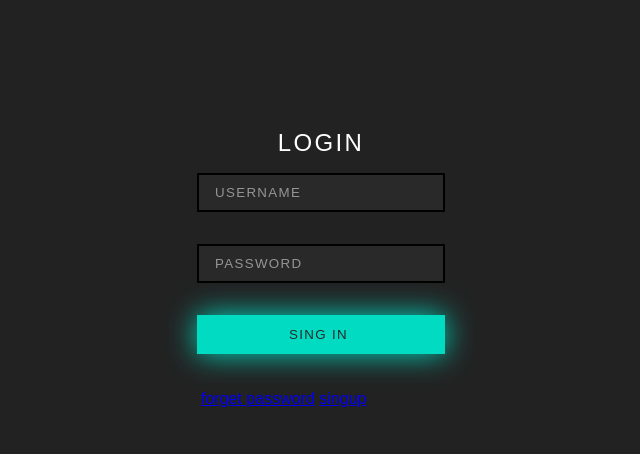
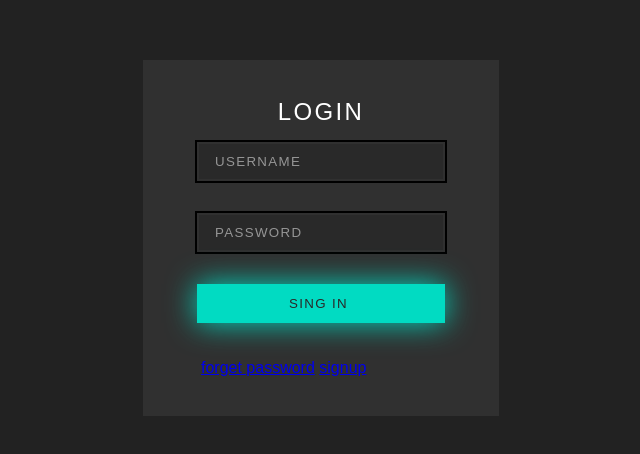
Before and after one commit to lguimorais/tela_login, a plain HTML site: page index.html in a window 1280 px wide. Shown: the part 162-616 px from the top of the page, without its empty margins (319-959 px from the left). Drawn offline with Linux system fonts and the light colour scheme.

Commit message:
consertos

```diff
--- a/index.html
+++ b/index.html
@@ -1,6 +1,13 @@
+<!DOCTYPE html>
+<html lang="en">
+<head>
+    <meta charset="UTF-8">
+    <meta name="viewport" content="width=device-width, initial-scale=1.0">
+    <title>Document</title>
+</head>
 <body>
     <div class="box">
-        <form >
+        <form>
             <h2>login</h2>
             <div class="inputBx">
                 <span></span>
@@ -16,9 +23,10 @@
             </div>
             <div class="group">
               <a href="#">forget password</a>
-              <a href="#">singup</a>
+              <a href="#">signup</a>
             </div>
         </form>
     </div>
     <link rel="stylesheet" href="style.css">
 </body>
+</html>
--- a/style.css
+++ b/style.css
@@ -27,16 +27,7 @@ body{
 
 
 }
-.box{
-    position: relative;
-    width: 400px;
-    min-height: 400px;
-    display: flex;
-    justify-content: center;
-    align-items: center;
-    background: repeating-conic-gradient(form var(--a), #01dbc2 0%, #01dbc2 10%,transparent 10%,transparent 50%,);
-    animation: animate 6s linear infinite;
-}
+
 @keyframes animate{
     0%{
         --a: 0deg;
@@ -54,6 +45,17 @@ body{
     animation: animate 6s linear infinite;
     animation-delay: -1.5s;
 
+}
+.box::after{
+    content: '';
+    position: absolute;
+    inset: 2px;
+    border: 20px solid #222;
+    background: #303030;
+}
+form{
+    position: relative;
+    z-index: 1000;
 }
 form h2{
     color: #fff;
@@ -88,7 +90,7 @@ form h2{
 .inputBx:nth-child(2) span::before{
     animation-delay: -1.5s;
 }
-.inputBx span::before{
+.inputBx span::after{
     content: '';
     position: absolute;
     inset: 0;
```
